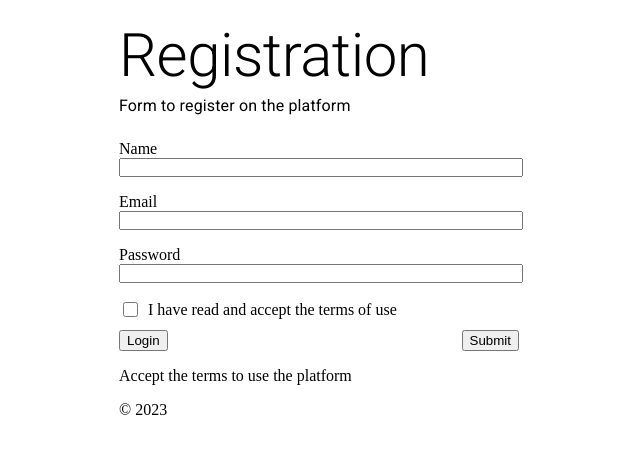
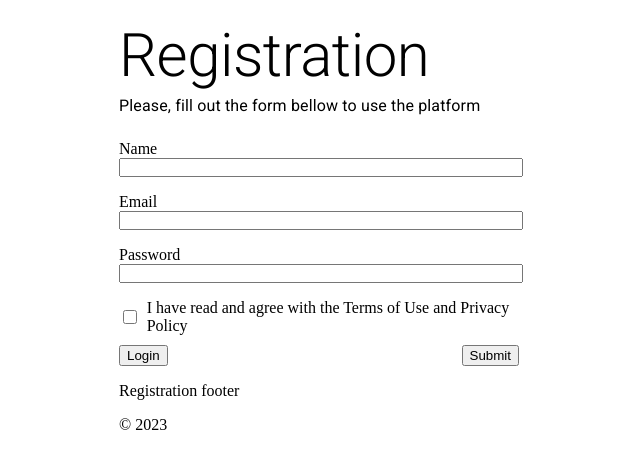
Before and after one commit to ifspcodelab/codeodyssey-frontend, a React (Vite) app: page /registration in a window 1280 px wide. Shown: the top 468 px of the page, without its empty margins (321-961 px from the left). Built offline with nearby package versions, Linux system fonts and the light colour scheme.

Commit message:
feat: add translation to register page

```diff
--- a/src/locales/en/translation.json
+++ b/src/locales/en/translation.json
@@ -1,6 +1,19 @@
 {
   "privacypolicy": {
     "title": "Privacy Policy"
+  },
+  "registration": {
+    "title": "Registration",
+    "text": "Please, fill out the form bellow to use the platform",
+    "form": {
+      "name": "Name",
+      "email": "Email",
+      "password": "Password",
+      "login": "Login",
+      "submit": "Submit",
+      "termscheckbox": "I have read and agree with the Terms of Use and Privacy Policy"
+    },
+    "footer": "Registration footer"
   },
   "contact": {
     "title": "Contact",
--- a/src/locales/pt/translation.json
+++ b/src/locales/pt/translation.json
@@ -1,6 +1,19 @@
 {
   "privacypolicy": {
     "title": "Política de Privacidade"
+  },
+  "registration": {
+    "title": "Cadastro",
+    "text": "Por favor, preencha o formulário abaixo para usar a plataforma",
+    "form": {
+      "name": "Nome",
+      "email": "E-mail",
+      "message": "Senha",
+      "login": "Login",
+      "submit": "Submeter",
+      "termscheckbox": "Eu li e concordo com os Termos de Uso e a Política de Privacidade"
+    },
+    "footer": "Texto do footer do registro"
   },
   "contact": {
     "title": "Entre em Contato",
--- a/src/pages/Registration/index.tsx
+++ b/src/pages/Registration/index.tsx
@@ -1,11 +1,12 @@
-import React, {useState} from 'react';
+import React, {useState, useTransition} from 'react';
 import PageHeader from "../../components/PageHeader";
 import PageFooter from "../../components/PageFooter";
-import './styles.css'
+import './style.css'
 import {useNavigate} from "react-router-dom"
 import { useForm } from "react-hook-form";
 import * as yup from "yup"
 import { yupResolver } from "@hookform/resolvers/yup";
+import {useTranslation} from "react-i18next";
 
 const schema = yup.object({
     name: yup.string().required().min(5).max(100),
@@ -14,6 +15,7 @@ const schema = yup.object({
 }).required()
 
 function Registration() {
+    const {t} = useTranslation()
     const { register, handleSubmit, formState: { errors} } = useForm({ resolver: yupResolver(schema)})
     const navigate = useNavigate()
     const onSubmit = (data) => console.log(data)
@@ -25,33 +27,33 @@ function Registration() {
     return (
         <>
             <div className="formContainer">
-                <PageHeader title={"Registration"} text={"Form to register on the platform"}/>
+                <PageHeader title={t('registration.title')} text={t('registration.text')}/>
                 <form onSubmit={handleSubmit(onSubmit)}>
                     <div className="formInput">
-                        <label htmlFor={"name"}>Name</label>
+                        <label htmlFor={"name"}>{t('registration.form.name')}</label>
                         <input type="text" name="name" {...register("name", { required: true })} />
                         <p>{errors.name?.message}</p>
                     </div>
                     <div className="formInput">
-                        <label htmlFor={"email"}>Email</label>
+                        <label htmlFor={"email"}>{t('registration.form.email')}</label>
                         <input type="text" name="email" {...register("email", { required: true })} />
                         <p>{errors.email?.message}</p>
                     </div>
                     <div className="formInput">
-                        <label htmlFor={"password"}>Password</label>
+                        <label htmlFor={"password"}>{t('registration.form.password')}</label>
                         <input type="password" name="password" {...register("password", { required: true })} />
                         <p>{errors.password?.message}</p>
                     </div>
-                    <div className={"checkbox"}>
+                    <div className="checkbox">
                         <input type="checkbox" id="terms"/>
-                        <label htmlFor="terms">I have read and accept the terms of use</label>
+                        <label htmlFor="terms">{t('registration.form.termscheckbox')}</label>
                     </div>
                     <div id="buttons">
-                        <button onClick={handleLogin}>Login</button>
-                        <button type="submit">Submit</button>
+                        <button onClick={handleLogin}>{t('registration.form.login')}</button>
+                        <button type="submit">{t('registration.form.submit')}</button>
                     </div>
                 </form>
-                <PageFooter id="footer" text={"Accept the terms to use the platform"}/>
+                <PageFooter id="footer" text={t('registration.footer')}/>
             </div>
         </>
     );
```
Also changed, not shown: src/pages/Registration/style.css (renamed from src/pages/Registration/styles.css).
